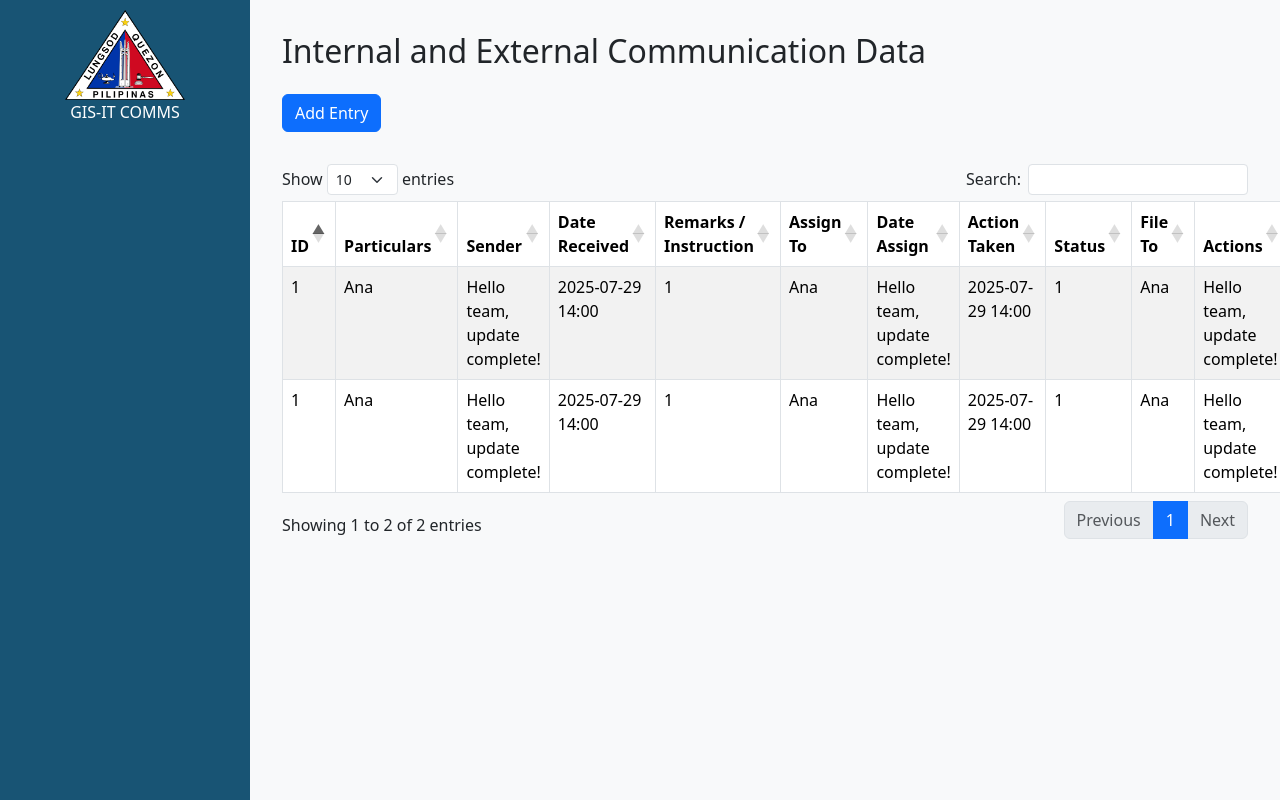
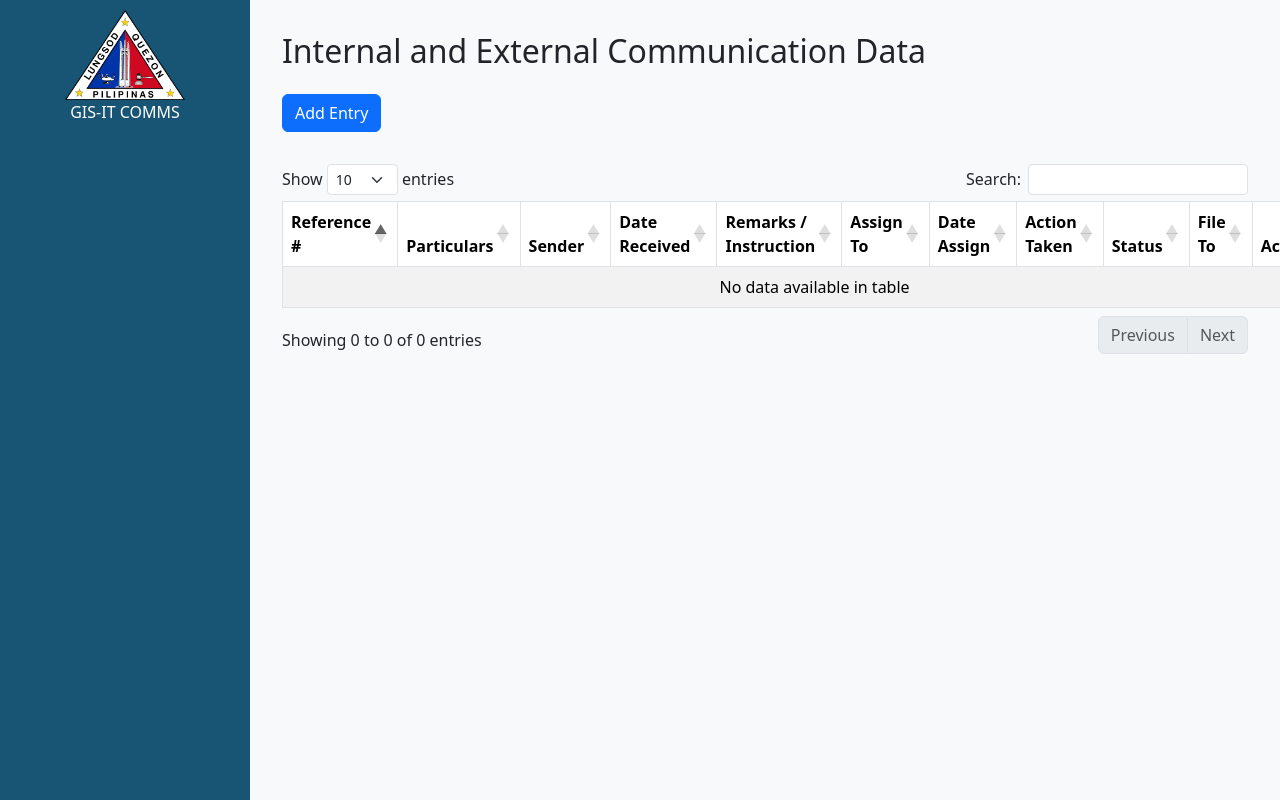
Before and after one commit to Frieren-jk/gis-it-comms, a PHP site: page / in a window 1280 px wide. Run offline with PHP 8.4, Linux system fonts and the light colour scheme; some libraries are stand-ins or nearby versions.

Commit message:
removed sample data in table

```diff
--- a/index.php
+++ b/index.php
@@ -42,7 +42,7 @@
         <table id="messagesTable" class="table table-striped table-bordered">
             <thead>
                 <tr>
-                    <th>ID</th>
+                    <th>Reference #</th>
                     <th>Particulars</th>
                     <th>Sender</th>
                     <th>Date Received</th>
@@ -56,40 +56,14 @@
                 </tr>
             </thead>
             <tbody>
-                <tr>
-                    <td contenteditable="true">1</td>
-                    <td contenteditable="true">Ana</td>
-                    <td contenteditable="true">Hello team, update complete!</td>
-                    <td contenteditable="true">2025-07-29 14:00</td>
-                    <td contenteditable="true">1</td>
-                    <td contenteditable="true">Ana</td>
-                    <td contenteditable="true">Hello team, update complete!</td>
-                    <td contenteditable="true">2025-07-29 14:00</td>
-                    <td contenteditable="true">1</td>
-                    <td contenteditable="true">Ana</td>
-                    <td contenteditable="true">Hello team, update complete!</td>
-
-                </tr>
-                <tr>
-                    <td contenteditable="true">1</td>
-                    <td contenteditable="true">Ana</td>
-                    <td contenteditable="true">Hello team, update complete!</td>
-                    <td contenteditable="true">2025-07-29 14:00</td>
-                    <td contenteditable="true">1</td>
-                    <td contenteditable="true">Ana</td>
-                    <td contenteditable="true">Hello team, update complete!</td>
-                    <td contenteditable="true">2025-07-29 14:00</td>
-                    <td contenteditable="true">1</td>
-                    <td contenteditable="true">Ana</td>
-                    <td contenteditable="true">Hello team, update complete!</td>
 
             </tbody>
         </table>
 
-        <!-- Add Entry Modal -->
+
         <div class="modal fade" id="addEntryModal" tabindex="-1" aria-labelledby="addEntryModalLabel"
             aria-hidden="true">
-            <div class="modal-dialog modal-xl"> <!-- modal-xl for wider form -->
+            <div class="modal-dialog modal-xl">
                 <div class="modal-content">
                     <div class="modal-header">
                         <h5 class="modal-title" id="addEntryModalLabel">Add New Entry</h5>
```
